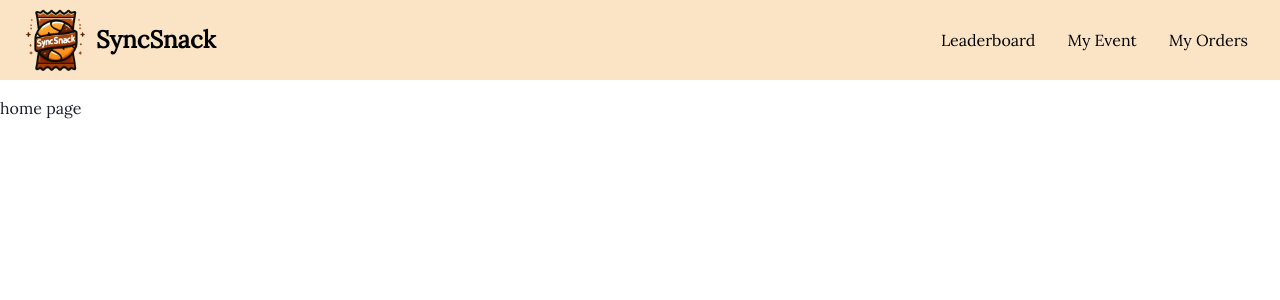
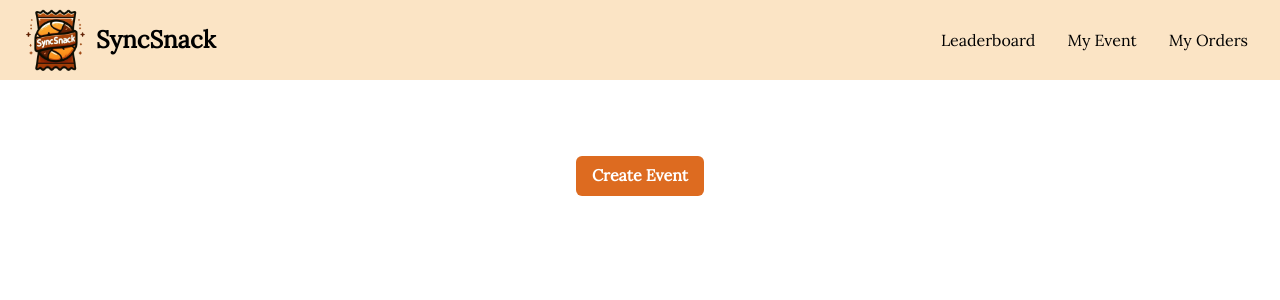
Before and after one commit to simecki123/SyncSnackApp, a Next.js app in the folder sync-snack/: page /home in a window 1280 px wide. Shown: the top 300 px of the page. Built offline with nearby package versions, Linux system fonts and the light colour scheme.

Commit message:
Adding submit button to home page

```diff
--- a/sync-snack/app/(main)/home/page.tsx
+++ b/sync-snack/app/(main)/home/page.tsx
@@ -1,3 +1,12 @@
+import BrewComponent from "@/app/components/submit-button-components/brew";
+import { Box } from "@chakra-ui/react";
+
 export default function HomePage() {
-  return 'home page'
+  return (
+    <Box >
+      <Box>
+        <BrewComponent></BrewComponent>
+      </Box>
+    </Box>
+  );
 }
--- a/sync-snack/app/components/submit-button-components/brew.tsx
+++ b/sync-snack/app/components/submit-button-components/brew.tsx
@@ -3,14 +3,14 @@ import { ChakraProvider, Box, Button} from '@chakra-ui/react';
 
 export default function BrewComponent() {
   return (
-    <ChakraProvider>
+    <ChakraProvider >
         <Box
           w="100vw"
           h="20vh"
           display="flex"
           alignItems="center"
           justifyContent="center"
-          bg="gray.100">
+          >
             <Button colorScheme='orange'>
                 Create Event
             </Button>
--- a/sync-snack/app/page.tsx
+++ b/sync-snack/app/page.tsx
@@ -6,8 +6,6 @@ import BrewComponent from "./components/submit-button-components/brew";
 
 export default function Home() {
   return (
-    <Box>
-      <BrewComponent></BrewComponent>
-    </Box>
+    <div>Hello</div>
   );
 }
```
